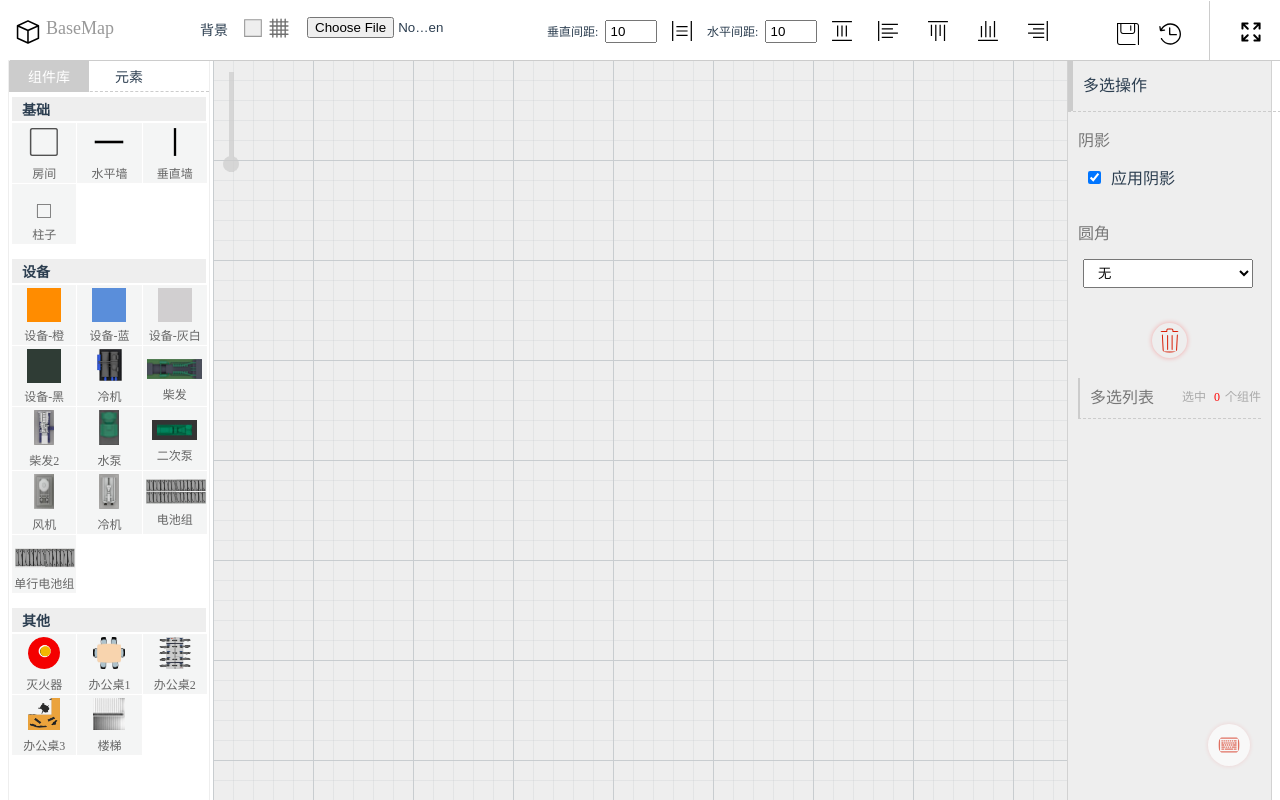
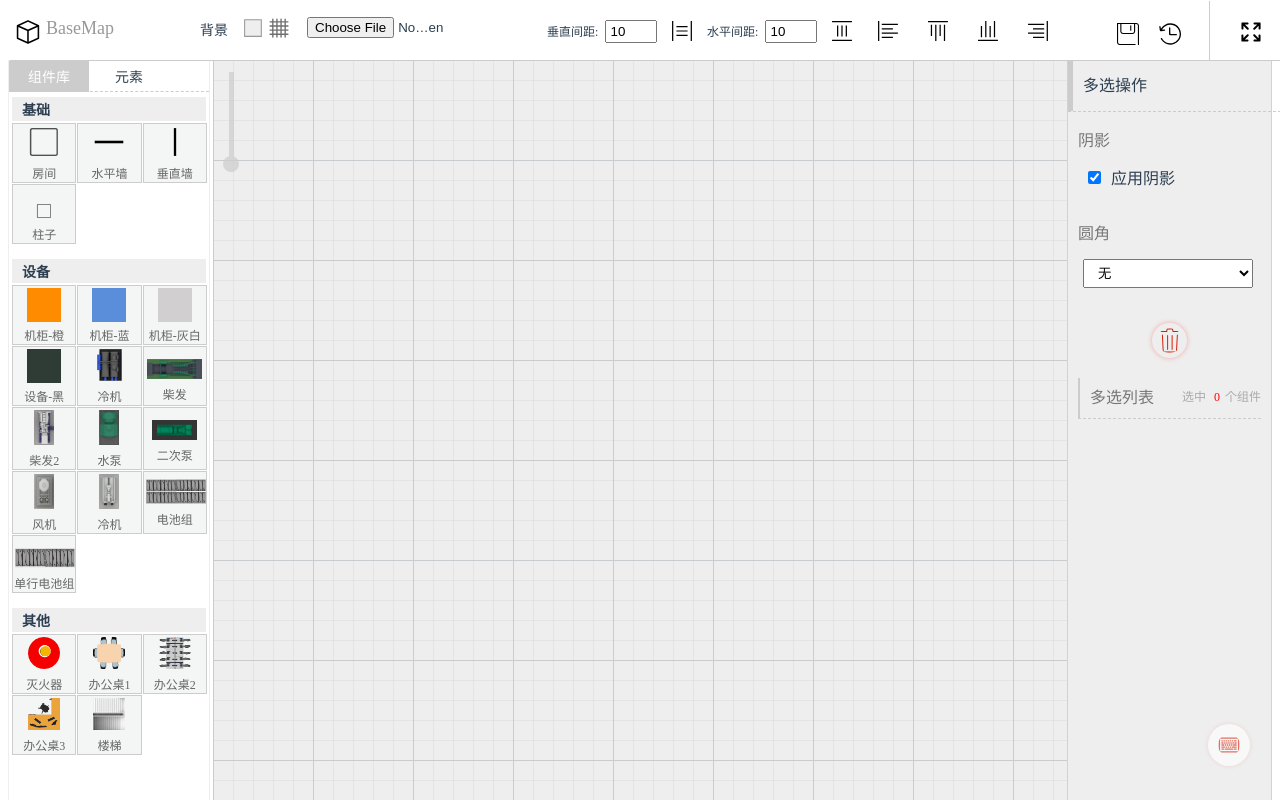
Before and after one commit to bojue/BaseMap, a Vue app: page / in a window 1280 px wide. Shown: the top 800 px of the page. Built offline with nearby package versions, Linux system fonts and the light colour scheme; what vue-toast-notification would draw is missing.

Commit message:
update优化体验

```diff
--- a/src/components/editor-canvas.vue
+++ b/src/components/editor-canvas.vue
@@ -112,6 +112,7 @@
           v-bind:style="{
             width:item.style.width +'px',
             height:item.style.height +'px',
+            background:item.style.background
           }"
           v-bind:class="{
             active:item.isActive,
@@ -338,20 +339,19 @@ img {
   border:1px solid transparent;
 }
 .comp-item {
-  user-select: none;
   cursor: move;
-}
-.active {
-  z-index: 11;
+  z-index: 1;
 }
 .multipleActive {
   border:1px solid red ;
 }
 .comp-item .active {
   border:1px solid rgba(225,0,00,0.8);
+  z-index: 10;
 }
 .comp-item .comp-room.active {
   border:4px solid white;
+  z-index: 0;
   box-shadow: 1px 0px 8px 0px rgba(255,0,0,0.6);
 }
 .comp-device {
--- a/src/components/editor-comps.vue
+++ b/src/components/editor-comps.vue
@@ -131,7 +131,7 @@ export default {
             {
               id: 1,
               type: "device",
-              name: "设备-橙",
+              name: "机柜-橙",
               icon: require("./../assets/comps/device.png"),
               bgBool:true,
               defStyle: {
@@ -148,7 +148,7 @@ export default {
             }, {
               id: 1,
               type: "device",
-              name: "设备-蓝",
+              name: "机柜-蓝",
               icon: require("./../assets/comps/device.png"),
               bgBool:true,
               defStyle: {
@@ -165,7 +165,7 @@ export default {
             }, {
               id: 1,
               type: "device",
-              name: "设备-灰白",
+              name: "机柜-灰白",
               icon: require("./../assets/comps/device.png"),
               bgBool:true,
               defStyle: {
@@ -468,7 +468,7 @@ export default {
 }
 .item-comp {
   cursor: pointer;
-  border: 1px solid #f5f5f5;
+  border: 1px solid #cccccc;
   margin-left: 1px;
   margin-top: 1px;
   text-align: center;
```
